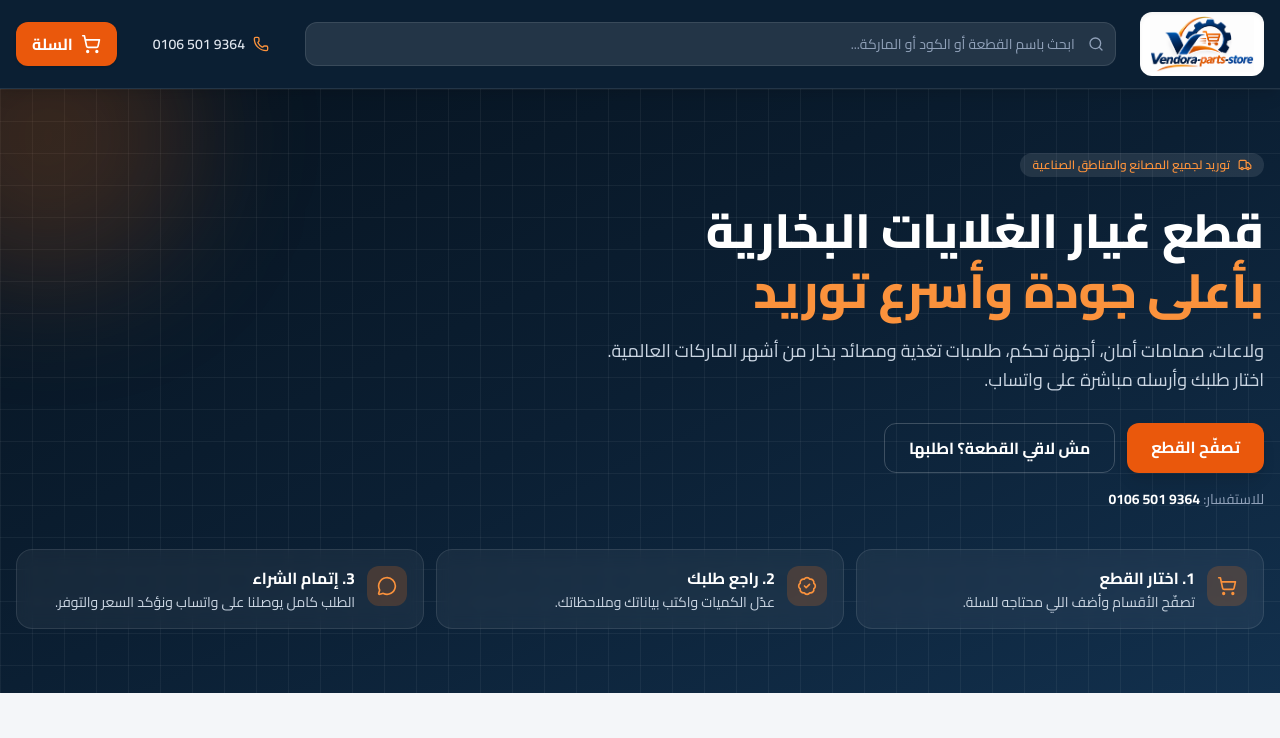
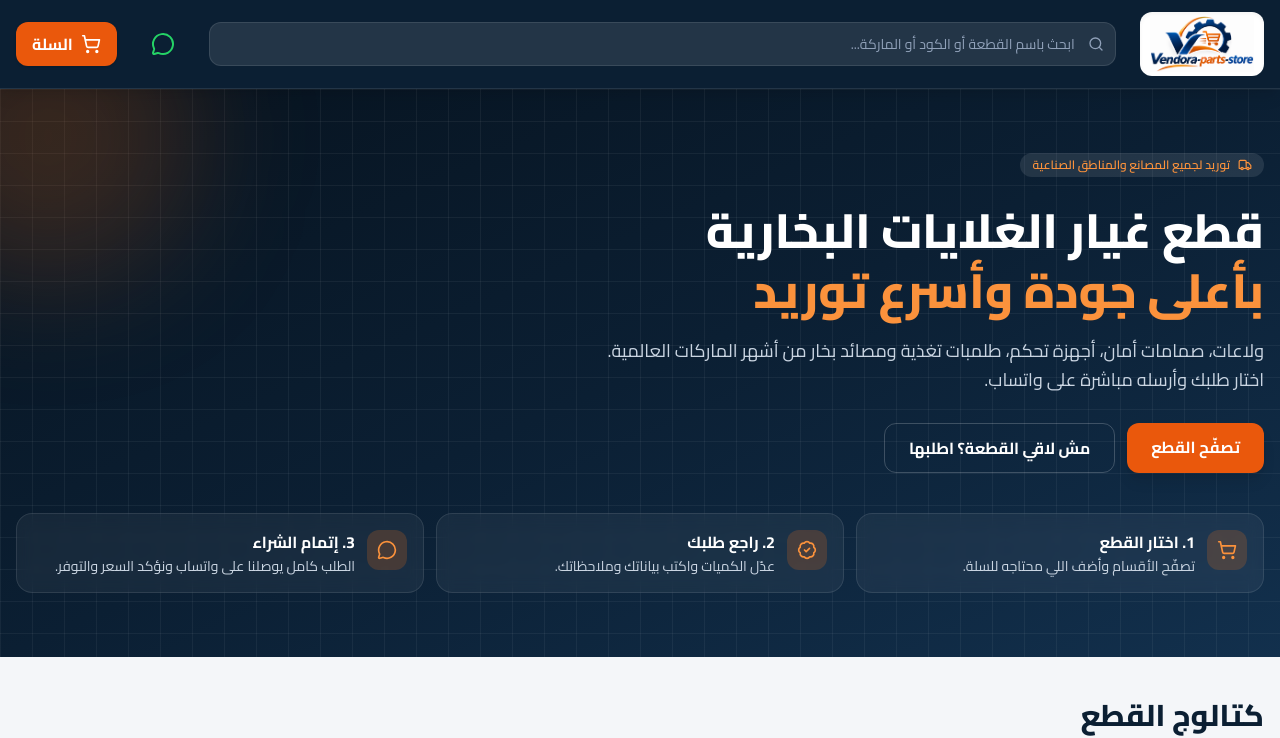
Before and after one commit to mahmoudkhalifa-99/vendora, a React (Vite) app: page / in a window 1280 px wide. Shown: the top 738 px of the page. Built offline with nearby package versions, Linux system fonts and the light colour scheme; no server answers; the database is empty.

Commit message:
Add files via upload

```diff
--- a/src/components/Footer.tsx
+++ b/src/components/Footer.tsx
@@ -1,4 +1,4 @@
-import { MapPin, MessageCircle, Phone } from 'lucide-react';
+import { MapPin, MessageCircle } from 'lucide-react';
 import { STORE } from '../config';
 import { waLink } from '../lib/whatsapp';
 
@@ -14,7 +14,6 @@ export function Footer() {
         </div>
         <div className="space-y-2 text-sm">
           <h3 className="font-bold text-white">تواصل معنا</h3>
-          <a href={`tel:${STORE.phoneLocal}`} className="flex items-center gap-2 hover:text-white"><Phone className="h-4 w-4 text-flame-400" aria-hidden /><span dir="ltr">{STORE.phoneDisplay}</span></a>
           <a href={waLink('السلام عليكم، عايز أستفسر عن قطع غيار الغلايات.')} target="_blank" rel="noopener noreferrer" className="flex items-center gap-2 hover:text-white"><MessageCircle className="h-4 w-4 text-wa" aria-hidden />واتساب</a>
           <p className="flex items-start gap-2"><MapPin className="mt-0.5 h-4 w-4 shrink-0 text-flame-400" aria-hidden />{STORE.address}</p>
         </div>
--- a/src/components/Header.tsx
+++ b/src/components/Header.tsx
@@ -1,5 +1,6 @@
-import { Phone, Search, ShoppingCart } from 'lucide-react';
+import { MessageCircle, Search, ShoppingCart } from 'lucide-react';
 import { STORE } from '../config';
+import { waLink } from '../lib/whatsapp';
 
 export function Header({
   query,
@@ -36,9 +37,14 @@ export function Header({
           />
         </div>
 
-        <a href={`tel:${STORE.phoneLocal}`} className="hidden items-center gap-2 rounded-xl px-3 py-2 text-sm font-semibold text-slate-200 hover:bg-white/10 lg:flex">
-          <Phone className="h-4 w-4 text-flame-400" aria-hidden />
-          <span dir="ltr">{STORE.phoneDisplay}</span>
+        <a
+          href={waLink('السلام عليكم، عايز أستفسر عن قطع غيار الغلايات.')}
+          target="_blank"
+          rel="noopener noreferrer"
+          aria-label="تواصل معنا على واتساب"
+          className="grid h-11 w-11 shrink-0 place-items-center rounded-xl text-wa hover:bg-white/10"
+        >
+          <MessageCircle className="h-6 w-6" aria-hidden />
         </a>
 
         <button
--- a/src/components/Hero.tsx
+++ b/src/components/Hero.tsx
@@ -1,6 +1,5 @@
 import { useRef } from 'react';
 import { BadgeCheck, MessageCircle, ShoppingCart, Truck } from 'lucide-react';
-import { STORE } from '../config';
 
 const STEPS = [
   { icon: ShoppingCart, title: 'اختار القطع', text: 'تصفّح الأقسام وأضف اللي محتاجه للسلة.' },
@@ -48,7 +47,6 @@ export function Hero() {
             <a href="#catalog" className="rounded-xl bg-flame-600 px-6 py-3 font-bold shadow-lg hover:bg-flame-700">تصفّح القطع</a>
             <a href="#custom" className="rounded-xl border border-white/20 px-6 py-3 font-bold hover:bg-white/10">مش لاقي القطعة؟ اطلبها</a>
           </div>
-          <p className="mt-4 text-sm text-slate-400">للاستفسار: <a dir="ltr" href={`tel:${STORE.phoneLocal}`} className="font-bold text-white">{STORE.phoneDisplay}</a></p>
         </div>
 
         <ol className="mt-10 grid gap-3 sm:grid-cols-3">
--- a/src/config.ts
+++ b/src/config.ts
@@ -10,7 +10,7 @@ export const STORE = {
   whatsappNumber: '201065019364',
   phoneDisplay: '0106 501 9364',
   phoneLocal: '01065019364',
-  address: 'مصر',
+  address: 'المنطقة الصناعية، العاشر من رمضان / السادس من أكتوبر',
   currency: 'جنيه',
 };
 
```
